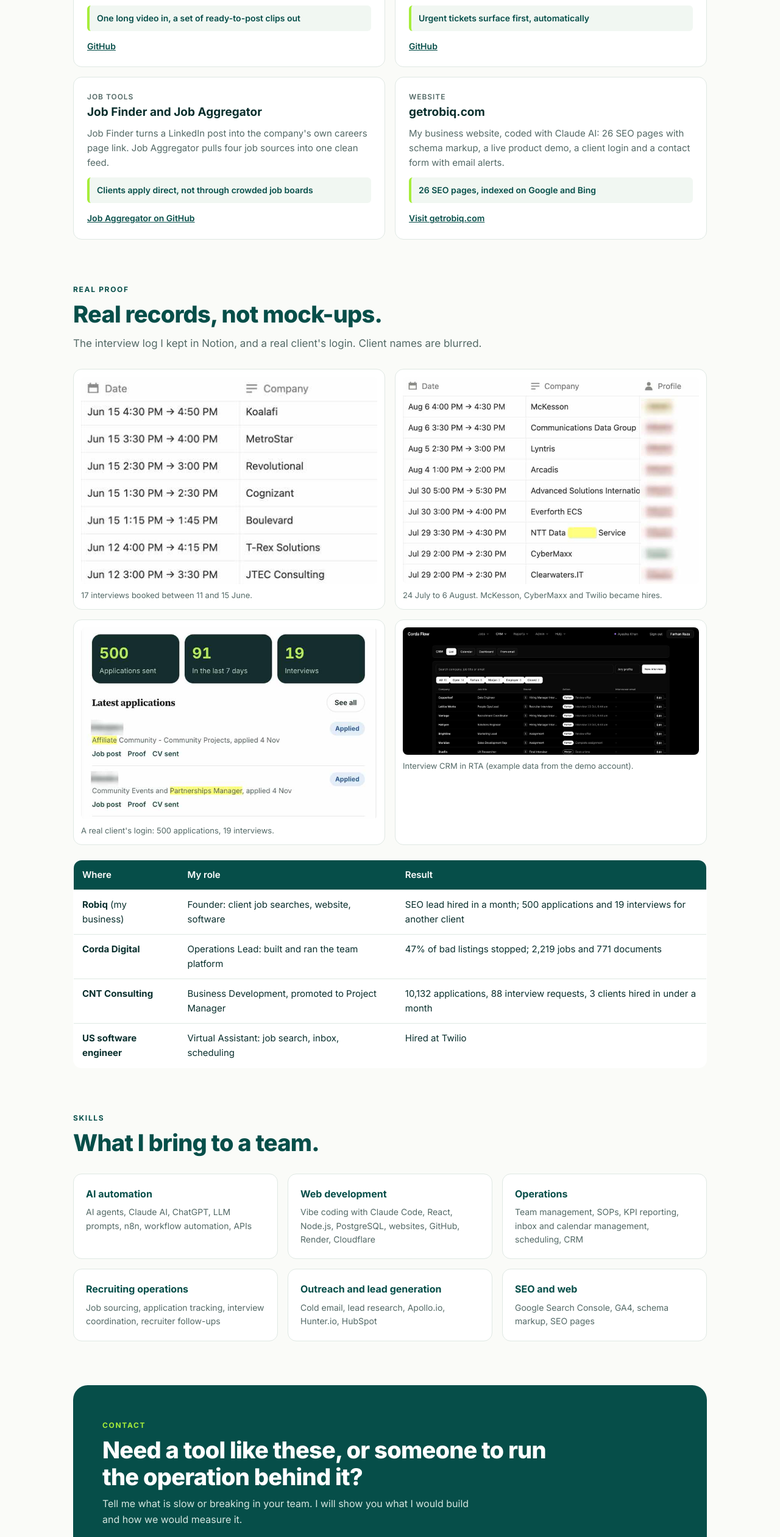
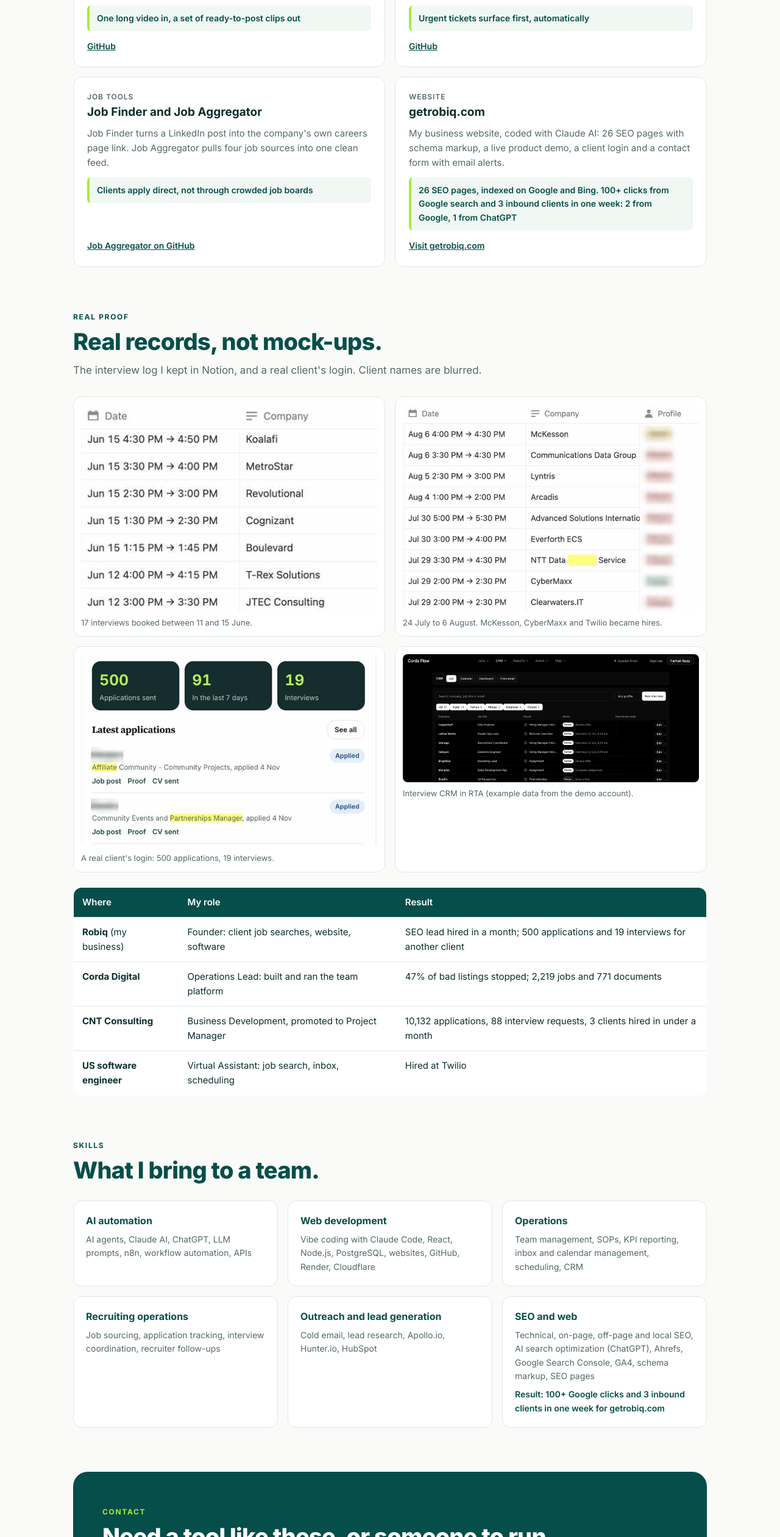
Before and after one commit to syedamarjanfarhan0-droid/syeda-marjan-website, a plain HTML site: page index.html in a window 1280 px wide. Shown: the part 4275-6796 px from the top of the page at 61% size. Drawn offline with Linux system fonts and the light colour scheme.

Commit message:
Add SEO results: 100+ Google clicks and 3 inbound clients in one week
Co-Authored-By: Claude Opus 5.5 <noreply@anthropic.com>
Claude-Session: https://claude.ai/code/session_01HJ6VKJMDwwWGJPXPHGMpf9

```diff
--- a/index.html
+++ b/index.html
@@ -134,7 +134,7 @@ footer{font-size:13px;color:var(--muted);padding:0 0 32px}
     <div class="card"><span class="tag">Video AI</span><h3>Clipper</h3><p>Cuts one long video into short vertical clips with captions. AI reads the transcript and picks the best moments. Built for a client.</p><div class="res">One long video in, a set of ready-to-post clips out</div><div class="links"><a href="https://github.com/syedamarjanfarhan0-droid/clipper" target="_blank">GitHub</a></div></div>
     <div class="card"><span class="tag">AI support</span><h3>Support Desk</h3><p>A ticket board where AI reads every ticket and flags the risk, so urgent ones are handled first.</p><div class="res">Urgent tickets surface first, automatically</div><div class="links"><a href="https://github.com/syedamarjanfarhan0-droid/support-desk" target="_blank">GitHub</a></div></div>
     <div class="card"><span class="tag">Job tools</span><h3>Job Finder and Job Aggregator</h3><p>Job Finder turns a LinkedIn post into the company's own careers page link. Job Aggregator pulls four job sources into one clean feed.</p><div class="res">Clients apply direct, not through crowded job boards</div><div class="links"><a href="https://github.com/syedamarjanfarhan0-droid/Source-link" target="_blank">Job Aggregator on GitHub</a></div></div>
-    <div class="card"><span class="tag">Website</span><h3>getrobiq.com</h3><p>My business website, coded with Claude AI: 26 SEO pages with schema markup, a live product demo, a client login and a contact form with email alerts.</p><div class="res">26 SEO pages, indexed on Google and Bing</div><div class="links"><a href="https://getrobiq.com" target="_blank">Visit getrobiq.com</a></div></div>
+    <div class="card"><span class="tag">Website</span><h3>getrobiq.com</h3><p>My business website, coded with Claude AI: 26 SEO pages with schema markup, a live product demo, a client login and a contact form with email alerts.</p><div class="res">26 SEO pages, indexed on Google and Bing. 100+ clicks from Google search and 3 inbound clients in one week: 2 from Google, 1 from ChatGPT</div><div class="links"><a href="https://getrobiq.com" target="_blank">Visit getrobiq.com</a></div></div>
   </div>
 </section>
 
@@ -166,7 +166,7 @@ footer{font-size:13px;color:var(--muted);padding:0 0 32px}
     <div><h3>Operations</h3><p>Team management, SOPs, KPI reporting, inbox and calendar management, scheduling, CRM</p></div>
     <div><h3>Recruiting operations</h3><p>Job sourcing, application tracking, interview coordination, recruiter follow-ups</p></div>
     <div><h3>Outreach and lead generation</h3><p>Cold email, lead research, Apollo.io, Hunter.io, HubSpot</p></div>
-    <div><h3>SEO and web</h3><p>Google Search Console, GA4, schema markup, SEO pages</p></div>
+    <div><h3>SEO and web</h3><p>Technical, on-page, off-page and local SEO, AI search optimization (ChatGPT), Ahrefs, Google Search Console, GA4, schema markup, SEO pages</p><p style="margin-top:8px;color:var(--teal);font-weight:600">Result: 100+ Google clicks and 3 inbound clients in one week for getrobiq.com</p></div>
   </div>
 </section>
 
```
